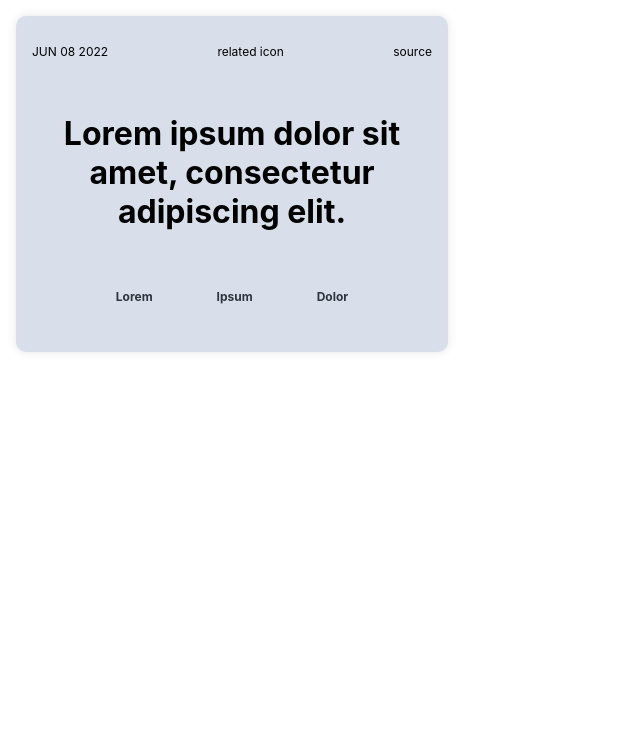
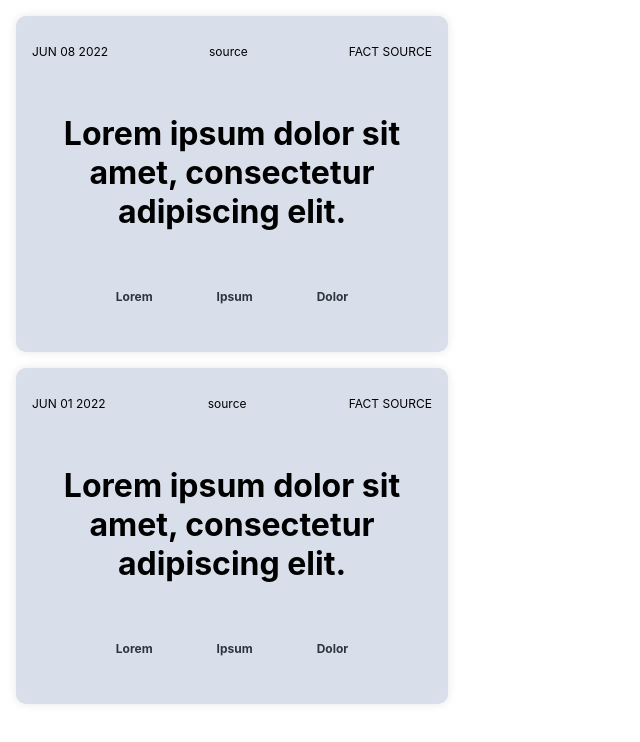
Before and after one commit to jallend1/memorebank, a React (Create React App) app: page / in a window 1280 px wide. Shown: the top 742 px of the page, without its empty margins (0-640 px from the left). Built offline with nearby package versions, Linux system fonts and the light colour scheme.

Commit message:
Passes fact information down to component instead of being hardcoded

```diff
--- a/src/App.js
+++ b/src/App.js
@@ -1,9 +1,29 @@
 import FactCard from './Components/FactCard';
 
 function App() {
+  const facts = [
+    {
+      title: 'Lorem ipsum dolor sit amet, consectetur adipiscing elit.',
+      tags: ['Lorem', 'Ipsum', 'Dolor'],
+      date: 'JUN 08 2022',
+      source: 'FACT SOURCE',
+      icon: 'source',
+      id: 1
+    },
+    {
+      title: 'Lorem ipsum dolor sit amet, consectetur adipiscing elit.',
+      tags: ['Lorem', 'Ipsum', 'Dolor'],
+      date: 'JUN 01 2022',
+      source: 'FACT SOURCE',
+      icon: 'source',
+      id: 2
+    }
+  ];
   return (
     <div className="App">
-      <FactCard />
+      {facts.map((fact) => (
+        <FactCard key={fact.id} {...fact} />
+      ))}
     </div>
   );
 }
--- a/src/Components/FactCard.jsx
+++ b/src/Components/FactCard.jsx
@@ -1,22 +1,21 @@
-const FactCard = () => {
+const FactCard = ({ title, tags, date, source, icon, id }) => {
   return (
     <div className="fact-card">
       <div className="fact-card__header">
-        <p>JUN 08 2022</p>
-        <p>related icon</p>
-        <p>source</p>
+        <p>{date}</p>
+        <p>{icon}</p>
+        <p>{source}</p>
       </div>
       <div className="fact-card__body">
-        <h2 className="fact-card__title">
-          Lorem ipsum dolor sit amet, consectetur adipiscing elit.
-        </h2>
-        {/* <p className="fact-card__text">FACT SOURCE</p> */}
+        <h2 className="fact-card__title">{title}</h2>
       </div>
       <div className="fact-card__footer">
         <div className="fact-card__tags">
-          <div className="fact-card__tag">Lorem</div>
-          <div className="fact-card__tag">Ipsum</div>
-          <div className="fact-card__tag">Dolor</div>
+          {tags.map((tag) => (
+            <div key={tag} className="fact-card__tag">
+              {tag}
+            </div>
+          ))}
         </div>
       </div>
     </div>
```
